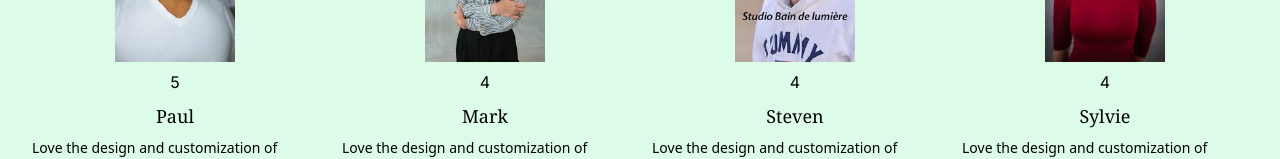
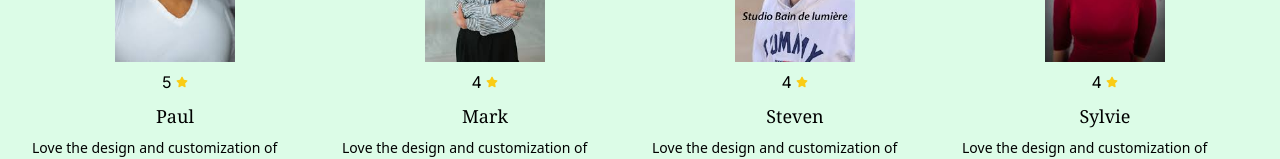
Before and after one commit to RaoufCherif/traiteur, a Next.js app: page / in a window 1280 px wide. Shown: the part 6930-7089 px from the top of the page. Built offline with nearby package versions, Linux system fonts and the light colour scheme; a web font is replaced by a local one.

Commit message:
installed fontawsome

```diff
--- a/package.json
+++ b/package.json
@@ -9,9 +9,13 @@
     "lint": "next lint"
   },
   "dependencies": {
+    "@fortawesome/fontawesome-svg-core": "^6.5.1",
+    "@fortawesome/free-solid-svg-icons": "^6.5.1",
+    "@fortawesome/react-fontawesome": "^0.2.0",
     "next": "14.0.3",
     "react": "^18",
-    "react-dom": "^18"
+    "react-dom": "^18",
+    "save": "^2.9.0"
   },
   "devDependencies": {
     "@types/node": "20.10.0",
--- a/src/app/components/AvisClients.tsx
+++ b/src/app/components/AvisClients.tsx
@@ -2,6 +2,16 @@ import React from 'react'
 import  { avisClients }  from "../../../util/getAvisClients"
 import Image from 'next/image';
 import pene from "../../../public/pene.jpeg"
+import { library } from '@fortawesome/fontawesome-svg-core'
+import { fas } from '@fortawesome/free-solid-svg-icons'
+import {FontAwesomeIcon} from '@fortawesome/react-fontawesome';
+
+import {
+    IconLookup,
+    IconDefinition,
+    findIconDefinition
+  } from '@fortawesome/fontawesome-svg-core'
+
 
 function AvisClients() {
 
@@ -24,9 +34,10 @@ function AvisClients() {
 
             <div key={index} className=" flex flex-col items-center justify-center gap-2  max-w-[25%]">
             <Image  src={"/"+ item.image} width={120} height="150" alt="burger" />
-            <h6>{item.rating}</h6>
+            <h6>{item.rating}  <FontAwesomeIcon  icon={fas.faStar } className=' w-3 text-yellow-400 '/></h6>
             <h4 className="  font-serif hover:font-sans  text-black text-lg" key={index}>{item.name.charAt(0).toUpperCase() + item.name.slice(1)}</h4>
             <p className="  font-sans  text-black text-sm w-fit">{item.avis}</p>
+
 
 
           </div>
--- a/src/app/page.tsx
+++ b/src/app/page.tsx
@@ -10,6 +10,7 @@ import NosRepats from "./components/NosRepats";
 import TraditionNouveaute from "./components/TraditionNouveaute";
 import NosSpecialite from "./components/NosSpecialite";
 import AvisClients from "./components/AvisClients";
+
 
 export default function Home() {
 
```
Also changed, not shown: 1 other file (tests, documents, lock files or other folders).
